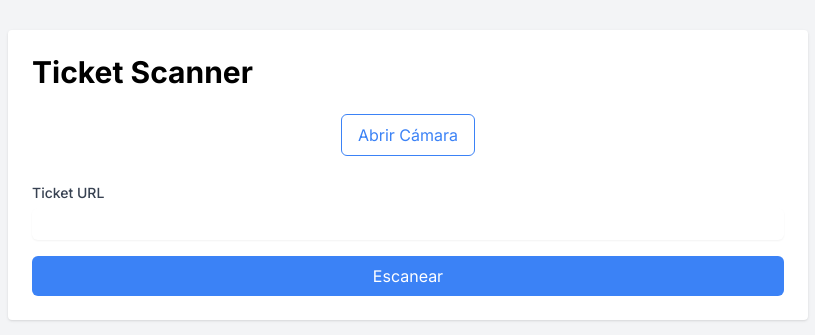
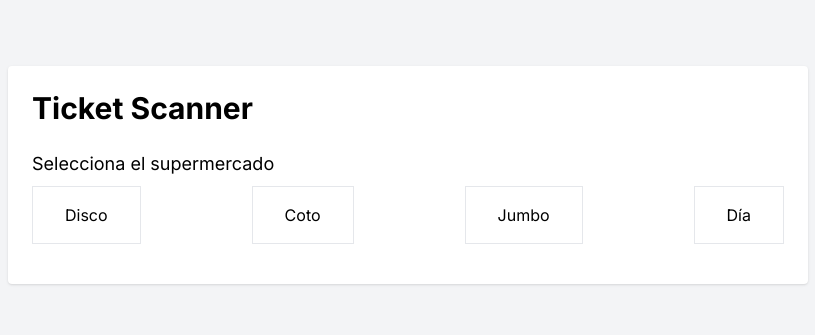
Before and after one commit to luissimosa199/ticketscanner-page, a Next.js app: page / in a window 1280 px wide. Shown: the part 225-560 px from the top of the page, without its empty margins (232-1047 px from the left). Built offline with nearby package versions, Linux system fonts and the light colour scheme.

Commit message:
feat: input type button

```diff
--- a/src/app/page.tsx
+++ b/src/app/page.tsx
@@ -1,16 +1,20 @@
 'use client';
 
-import { useState } from "react";
+import { SetStateAction, useState } from "react";
 
 import CameraScanner from "@/components/CameraScanner";
 import Form from "@/components/Form";
 import Output from "@/components/Output";
 
 import { type IData } from "@/interfaces";
+import VendorSelector from "@/components/VendorSelector";
 
 export default function Home() {
 
   const [output, setOutput] = useState<{ status: string, data: IData } | null>(null)
+  const [selectedVendor, setSelectedVendor] = useState<string | null>(null)
+  const [inputIsCamera, setInputIsCamera] = useState<boolean>(true)
+
 
   return (
     <main className="bg-gray-100 min-h-screen p-10 flex flex-col items-center justify-center">
@@ -18,12 +22,23 @@
       <div className="w-full mx-4 md:w-2/3 md:mx-auto p-6 bg-white rounded shadow">
         <h1 className="text-3xl font-bold mb-6">Ticket Scanner</h1>
 
-        <CameraScanner setOutput={setOutput} />
-        <Form setOutput={setOutput} />
+        <VendorSelector setSelectedVendor={setSelectedVendor} selectedVendor={selectedVendor} />
+
+        {selectedVendor && <div >
+          <h2 className="text-lg mb-4">
+            Usa la cámara o introduce el link de tu ticket
+          </h2>
+          {inputIsCamera
+            ?
+            <CameraScanner inputIsCamera={inputIsCamera} setInputIsCamera={setInputIsCamera} setOutput={setOutput} />
+            :
+            <Form inputIsCamera={inputIsCamera} setInputIsCamera={setInputIsCamera} setOutput={setOutput} />
+          }
+        </div>}
 
       </div>
 
-      <Output output={output}/>
+      <Output output={output} />
 
     </main>
   )
--- a/src/components/CameraScanner.tsx
+++ b/src/components/CameraScanner.tsx
@@ -4,10 +4,13 @@
 import { type IData } from '@/interfaces';
 
 interface CameraScannerProps {
-    setOutput: Dispatch<SetStateAction<{ status: string, data: IData } | null>>
+    setOutput: Dispatch<SetStateAction<{ status: string, data: IData } | null>>,
+    inputIsCamera: boolean,
+    setInputIsCamera: Dispatch<SetStateAction<boolean>>
 }
 
-const CameraScanner: FunctionComponent<CameraScannerProps> = ({ setOutput }) => {
+const CameraScanner: FunctionComponent<CameraScannerProps> = ({ setOutput, inputIsCamera, setInputIsCamera }) => {
+    const [cameraIsOpen, setCameraIsOpen] = useState<boolean>(false)
 
     const handleCamera = () => {
         setCameraIsOpen(!cameraIsOpen)
@@ -47,7 +50,9 @@
         }
     }
 
-    const [cameraIsOpen, setCameraIsOpen] = useState<boolean>(false)
+    const handleInputType = () => {
+        setInputIsCamera(!inputIsCamera)
+    }
 
     return (
         <>
@@ -72,6 +77,14 @@
                     }}
                 />
             )}
+
+            <button
+                type="button"
+                onClick={handleInputType}
+                className="flex items-center justify-center w-full md:w-auto px-4 py-2 border border-blue-500 text-blue-500 rounded-md hover:bg-blue-500 hover:text-white focus:outline-none focus:bg-blue-500 focus:text-white transition-all"
+            >
+                Introducir Link
+            </button>
         </>
     )
 }
--- a/src/components/Form.tsx
+++ b/src/components/Form.tsx
@@ -2,10 +2,12 @@
 import { type IData } from "@/interfaces";
 
 interface FormProps {
-    setOutput: Dispatch<SetStateAction<{ status: string, data: IData } | null>>
+    setOutput: Dispatch<SetStateAction<{ status: string, data: IData } | null>>,
+    inputIsCamera: boolean,
+    setInputIsCamera: Dispatch<SetStateAction<boolean>>
 }
 
-const Form: FunctionComponent<FormProps> = ({ setOutput }) => {
+const Form: FunctionComponent<FormProps> = ({ setOutput, inputIsCamera, setInputIsCamera }) => {
 
     const handleSubmit = async (event: FormEvent<HTMLFormElement>): Promise<void> => {
         event.preventDefault();
@@ -46,6 +48,10 @@
 
     };
 
+    const handleInputType = () => {
+            setInputIsCamera(!inputIsCamera)
+    }
+
     return (
         <form onSubmit={handleSubmit} className="space-y-4">
             <div>
@@ -61,9 +67,16 @@
 
             <button
                 type="submit"
-                className="w-full bg-blue-500 text-white rounded-md py-2 hover:bg-blue-600 focus:outline-none focus:bg-blue-600"
+                className="flex items-center justify-center w-full md:w-auto px-4 py-2 border border-blue-500 text-blue-500 rounded-md hover:bg-blue-500 hover:text-white focus:outline-none focus:bg-blue-500 focus:text-white transition-all"
             >
-                Escanear
+                Enviar Link
+            </button>
+            <button
+                type="button"
+                onClick={handleInputType}
+                className="flex items-center justify-center w-full md:w-auto px-4 py-2 border border-blue-500 text-blue-500 rounded-md hover:bg-blue-500 hover:text-white focus:outline-none focus:bg-blue-500 focus:text-white transition-all"
+            >
+                Usar cámara
             </button>
         </form>
     );
--- /dev/null
+++ b/src/components/VendorSelector.tsx
@@ -0,0 +1,36 @@
+import { type SetStateAction, type FunctionComponent, type Dispatch } from "react";
+
+interface VendorSelectorProps {
+    selectedVendor: string | null,
+    setSelectedVendor: Dispatch<SetStateAction<string | null>>
+}
+
+const VendorSelector: FunctionComponent<VendorSelectorProps> = ({ selectedVendor, setSelectedVendor }) => {
+
+    const handleVendorChange = (event: { target: { value: SetStateAction<string | null>; }; }) => {
+        setSelectedVendor(event.target.value)
+    };
+
+    return (
+        <div>
+            <h2 className="text-lg mb-2">Selecciona el supermercado</h2>
+            <div className="flex justify-between mb-4">
+                <label htmlFor="disco" className={`border py-4 px-8 cursor-pointer ${selectedVendor === 'disco' && "border-blue-500 "} transition-all`}>Disco</label>
+                <input type="radio" name="vendor" id="disco" value="disco" onChange={handleVendorChange} hidden />
+
+                <label htmlFor="coto" className={`border py-4 px-8 cursor-pointer ${selectedVendor === 'coto' && "border-blue-500"} transition-all`}>Coto</label>
+                <input type="radio" name="vendor" id="coto" value="coto" onChange={handleVendorChange} hidden />
+
+                <label htmlFor="jumbo" className={`border py-4 px-8 cursor-pointer ${selectedVendor === 'jumbo' && "border-blue-500"} transition-all`}>Jumbo</label>
+                <input type="radio" name="vendor" id="jumbo" value="jumbo" onChange={handleVendorChange} hidden />
+
+                <label htmlFor="dia" className={`border py-4 px-8 cursor-pointer ${selectedVendor === 'dia' && "border-blue-500"} transition-all`}>Día</label>
+                <input type="radio" name="vendor" id="dia" value="dia" onChange={handleVendorChange} hidden />
+            </div>
+        </div>
+    )
+
+
+}
+
+export default VendorSelector;
```
